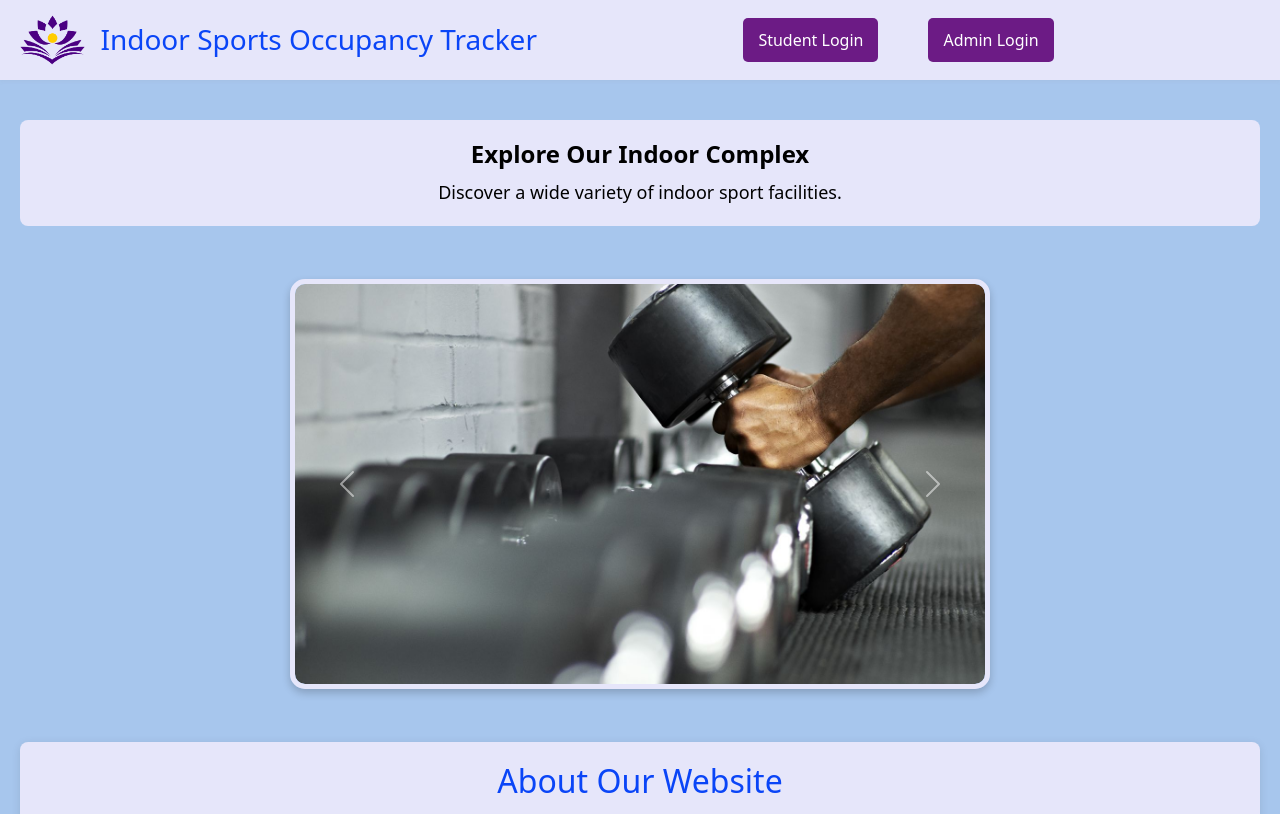
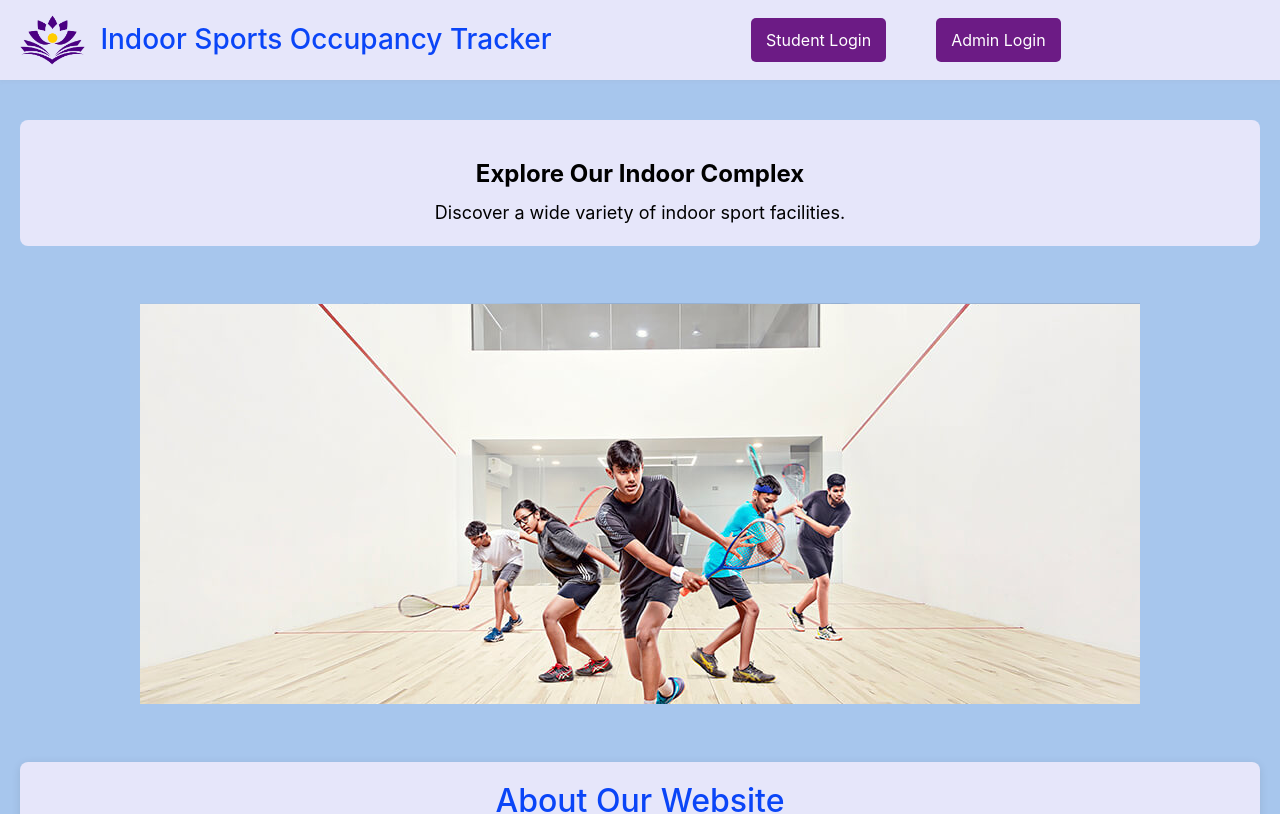
Before and after one commit to nidhi-005/Coding_cookies, a React (Create React App) app in the folder frontend/: page / in a window 1280 px wide. Shown: the top 814 px of the page. Built offline with nearby package versions, Linux system fonts and the light colour scheme.

Commit message:
Revert "Merge branch 'Final' of https://github.com/nidhi-005/Coding_cookies into Final"
This reverts commit 55739b5f44e3bd1fa88c36a41c4f5cde3b3b863a, reversing
changes made to e9f8d85e5f6fcce0ecd356ef1655a1d09cc97be5.

```diff
--- a/frontend/package.json
+++ b/frontend/package.json
@@ -9,7 +9,6 @@
     "@testing-library/react": "^13.4.0",
     "@testing-library/user-event": "^13.5.0",
     "axios": "^1.7.2",
-    "bootstrap": "^5.3.3",
     "jwt-decode": "^4.0.0",
     "lucide-react": "^0.453.0",
     "react": "^18.3.1",
--- a/frontend/src/Styles/HomeBG.css
+++ b/frontend/src/Styles/HomeBG.css
@@ -1,106 +1,108 @@
-/* Main Background and Content */
 .home-background {
-    background-color: #A7C6ED;
-    padding: 20px;
-    display: flex;
-    flex-direction: column;
-    align-items: center;
-    justify-content: center;
-    min-height: 80vh;
+    background-color:#A7C6ED; /* Light blue background color */
+    padding: 20px; /* Padding for the main section */
+    display: flex; /* Use flexbox for centering */
+    flex-direction: column; /* Stack content vertically */
+    align-items: center; /* Center content horizontally */
+    justify-content: center; /* Center content vertically */
+    min-height: 80vh; /* Minimum height for the viewport */
 }
-
 .explore-section {
-    margin-top: 100px;
-    background-color: lavender;
-    padding: 20px;
-    border-radius: 8px;
-    text-align: center;
+    margin-top: 100px; /* Space below the header */
+    background-color: lavender; /* Light gray background */
+    padding: 20px; /* Add padding for inner spacing */
+    border-radius: 8px; /* Optional rounded corners */
+    text-align: center; /* Center the text */
 }
 
 .explore-section h5 {
-    font-size: 24px;
-    color: black;
-    font-weight: bold;
-    margin-bottom: 10px;
+    font-size: 24px; /* Font size for the heading */
+    color:black; /* Dark color for visibility */
+    font-weight: bold; /* Make the heading bold */
+    margin-bottom: 10px; /* Space below the heading */
 }
 
 .explore-section p {
-    font-size: 18px;
-    color: rgb(0, 0, 0);
-    line-height: 1.5;
-    max-width: 600px;
-    margin: 0 auto;
+    font-size: 18px; /* Font size for the paragraph */
+    color: black; /* Light gray for the paragraph */
+    line-height: 1.5; /* Line height */
+    max-width: 600px; /* Max width for paragraph */
+    margin: 0 auto; /* Center paragraph */
 }
 
-/* Carousel Section */
-.gallery {
-    display: flex;
-    justify-content: center;
-    align-items: center;
-    height: 64.5vh;
-    margin: 0;
+.content {
+    text-align: center; /* Center the content */
 }
 
-.carousel-container {
-    width: 90%;
-    max-width: 700px;
-    margin: auto;
-    border: 5px solid lavender; /* Same color as the arrows */
-    border-radius: 15px;
-    overflow: hidden;
-    box-shadow: 0 4px 8px rgba(0, 0, 0, 0.2);
-    position: relative;
+h5 {
+    margin-top: 20px; /* Space above the heading */
 }
 
-/* Carousel Image Style */
-.carousel-image {
-    width: 100%;
-    height: 400px;
-    object-fit: cover;
-    border-radius: 10px;
+/* Gallery Section */
+.gallery {
+    display: flex; /* Use flexbox for the gallery layout */
+    justify-content: center; /* Center the flip card */
+    align-items: center; /* Center items vertically */
+    height: 64.5vh; /* Full viewport height */
+    margin: 0; /* Remove margin to avoid excess spacing */
 }
 
-/* Centered Carousel Arrows */
-.carousel-control-prev, .carousel-control-next {
-    position: absolute;
-    transform: translateY(350%); /* Align to middle */
-    width: 50px;
-    height: 50px;
-    background-color: violet; /* Match the border color */
-    border-radius: 50%;
-    display: flex;
-    align-items: center;
-    justify-content: center;
-    color: white;
-    z-index: 1; /* Ensure arrows appear above images */
+/* Flip Card */
+.flip-card {
+    background-color: transparent;
+    width: 1000px; /* Increased width for flip card */
+    height: 400px; /* Increased height for flip card */
+    perspective: 1000px; /* Perspective for 3D effect */
+    margin: 10px; /* Space around cards */
 }
 
-.carousel-control-prev {
-    left: 250px; /* Move outside the left edge */
+.flip-card-inner {
+    position: relative;
+    width: 100%;
+    height: 100%;
+    transition: transform 0.08s; /* Shortened transition duration */
+    transform-style: preserve-3d; /* Preserve 3D effect */
 }
 
-.carousel-control-next {
-    right: 250px; /* Move outside the right edge */
+/* Hover effect for flipping */
+.flip-card:hover .flip-card-inner {
+    transform: rotateY(180deg); /* Rotate the card when hovered */
 }
 
-/* Adjust Arrow Icon Sizes */
-.carousel-control-prev-icon, .carousel-control-next-icon {
-    width: 20px;
-    height: 20px;
+.flip-card-front,
+.flip-card-back {
+    position: absolute;
+    width: 100%;
+    height: 100%;
+    backface-visibility: hidden; /* Hide back side when facing front */
+    border-radius: 8px; /* Rounded corners */
 }
 
-/* Responsive Design Adjustments */
+.flip-card-front {
+    display: flex; /* Use flexbox for image positioning */
+    align-items: center; /* Center image vertically */
+    justify-content: center; /* Center image horizontally */
+}
+
+.flip-card-back {
+    display: flex; /* Use flexbox for back content positioning */
+    align-items: center; /* Center content vertically */
+    justify-content: center; /* Center content horizontally */
+    backface-visibility: hidden; /* Hide back side when facing front */
+    border-radius: 8px; /* Rounded corners */
+}
+
+/* Ensure images fill the card and maintain aspect ratio */
+.flip-card img {
+    width: 100%; /* Set image width to fill the card */
+    height: 100%; /* Set image height to fill the card */
+    object-fit: cover; /* Cover the area, maintaining aspect ratio */
+}
+
+/* Optional: Adjust the card for better visibility on smaller screens */
 @media (max-width: 768px) {
-    .carousel-container {
-        width: 90%;
-    }
-    .carousel-image {
-        height: 250px;
-    }
-    .carousel-control-prev {
-        left: -15px; /* Adjust position for smaller screens */
-    }
-    .carousel-control-next {
-        right: -15px; /* Adjust position for smaller screens */
+    .flip-card {
+        width: 250px; /* Decrease width for smaller screens */
+        height: 150px; /* Decrease height for smaller screens */
     }
 }
--- a/frontend/src/components/AdminPage.js
+++ b/frontend/src/components/AdminPage.js
@@ -35,20 +35,6 @@ function AdminPage() {
   const handleCheckIn = async () => {
     if (!name || !rollNumber || !sport) {
       alert("Please fill in all details before checking in.");
-      return;
-    }
-    const existingCheckIn = students.find(
-      (student) => student.rollNo === rollNumber
-    );
-
-    if (existingCheckIn) {
-      if (existingCheckIn.sport === sport) {
-        alert("You are already checked into this court. Please check out first.");
-      } else {
-        alert(
-          `You are already checked into ${existingCheckIn.sport}. Please check out before checking into a new court.`
-        );
-      }
       return;
     }
     try {
--- a/frontend/src/components/Home.js
+++ b/frontend/src/components/Home.js
@@ -1,4 +1,4 @@
-import React from 'react';
+import React, { useState } from 'react';
 import About from './About';
 import Gym from './images/Gym.jpg';
 import Squash from './images/Squash2.jpg';
@@ -7,58 +7,36 @@ import Badminton from './images/badmintono.jpg';
 import '../Styles/HomeBG.css';
 
 function Home() {
-  const images = [
-    { src: Gym, alt: 'Gym' },
-    { src: Squash, alt: 'Squash' },
-    { src: TableTennis, alt: 'Table Tennis' },
-    { src: Badminton, alt: 'Badminton' }
-  ];
+  const [currentIndex, setCurrentIndex] = useState(0);
+  const [flipped, setFlipped] = useState(false);
+
+  const images = [Gym, Squash, TableTennis, Badminton];
+
+  const handleImageClick = () => {
+    setFlipped(true);
+    setTimeout(() => {
+      setCurrentIndex((prevIndex) => (prevIndex + 1) % images.length);
+      setFlipped(false);
+    }, 300); // Updated timeout to match the new transition duration
+  };
 
   return (
     <main className="home-background">
       <div className="content">
-        <div className="explore-section">
-          <h5>Explore Our Indoor Complex</h5>
-          <p>Discover a wide variety of indoor sport facilities.</p>
-        </div>
+      <div className="explore-section">
+           <h5>Explore Our Indoor Complex</h5>
+           <p>Discover a wide variety of indoor sport facilities.</p>
+       </div>
 
         <div className="gallery">
-          <div className="carousel-container">
-            <div id="carouselExample" className="carousel slide" data-bs-ride="carousel">
-              <div className="carousel-inner">
-                {images.map((image, index) => (
-                  <div
-                    key={index}
-                    className={`carousel-item ${index === 0 ? 'active' : ''}`}
-                  >
-                    <img
-                      src={image.src}
-                      alt={image.alt}
-                      className="d-block w-100 carousel-image"
-                    />
-                  </div>
-                ))}
+          <div className="flip-card" onClick={handleImageClick}>
+            <div className="flip-card-inner" style={{ transform: flipped ? 'rotateY(180deg)' : 'rotateY(0deg)' }}>
+              <div className="flip-card-front">
+                <img src={images[currentIndex]} alt="Sport" />
               </div>
-
-              <button
-                className="carousel-control-prev"
-                type="button"
-                data-bs-target="#carouselExample"
-                data-bs-slide="prev"
-              >
-                <span className="carousel-control-prev-icon" aria-hidden="true"></span>
-                <span className="visually-hidden">Previous</span>
-              </button>
-
-              <button
-                className="carousel-control-next"
-                type="button"
-                data-bs-target="#carouselExample"
-                data-bs-slide="next"
-              >
-                <span className="carousel-control-next-icon" aria-hidden="true"></span>
-                <span className="visually-hidden">Next</span>
-              </button>
+              <div className="flip-card-back">
+                <img src={images[(currentIndex + 1) % images.length]} alt="Sport" />
+              </div>
             </div>
           </div>
         </div>
--- a/frontend/src/index.js
+++ b/frontend/src/index.js
@@ -5,7 +5,6 @@ import App from './App';
 import reportWebVitals from './reportWebVitals';
 import { AuthProvider } from './context/AuthContext';
 import { GoogleOAuthProvider } from '@react-oauth/google'; // Import GoogleOAuthProvider
-import 'bootstrap/dist/css/bootstrap.min.css';
 
 const clientId = 'YOUR_GOOGLE_CLIENT_ID'; // Replace with your actual client ID
 
```
Also changed, not shown: 2 other files (tests, documents, lock files or other folders).
